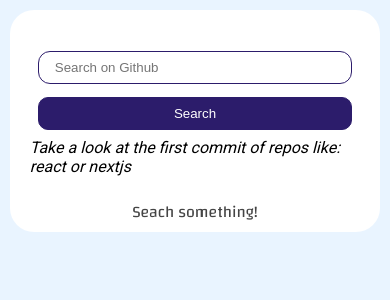
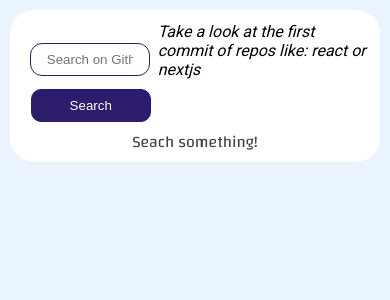
Before and after one commit to SebastianBranda/first-commit-github, a React (Create React App) app: page / in a window 390 px wide. Shown: the top 300 px of the page. Built offline with nearby package versions, Linux system fonts and the light colour scheme.

Commit message:
style on mobile and links

```diff
--- a/src/App.css
+++ b/src/App.css
@@ -19,7 +19,7 @@ body {
 }
 
 div {
-  margin: 10px;
+  margin: 2px;
   /* border: 1px solid black; */
 }
 
@@ -74,11 +74,13 @@ form button {
   display: flex;
   flex-direction: row;
   flex-wrap: wrap;
+  width: 100%;
 }
 
 .card {
   margin: 10px auto;
   padding: 16px;
+  min-width: 350px;
   width: 100%;
   border: 1px solid #2C1C6B;
   border-radius: 1.5rem;
@@ -112,15 +114,28 @@ form button {
   color: goldenrod;
 }
 
-.d-flex-row {
+.more-info {
+  display: flex;
+  flex-direction: row;
+  align-items: stretch;
+  justify-content: space-between;
+}
+
+.repo-stars {
   display: flex;
   flex-direction: row;
   align-items: center;
-  justify-content: space-between;
+}
+
+.more-info a {
+  display: flex;
+  align-items: center;
 }
 
 .more-info button {
   padding: 0.5rem 1rem;
+  height: 100%;
+  margin-left: 2px;
   background-color: #2C1C6B;
   color: #fff;
   border: 1px solid #2C1C6B;
--- a/src/components/RepoCard.jsx
+++ b/src/components/RepoCard.jsx
@@ -21,7 +21,7 @@ const RepoCard = ({ data }) => {
                 <a href={data.homepage} target="_blank" rel="noopener noreferrer">{data.homepage}</a>
             </p>
 
-            <div className='more-info d-flex-row'>
+            <div className='more-info'>
                 <p><IconStar /> Stars: {data.stargazers_count}</p>
 
                 <Link to="/first-commit">
--- a/src/pages/FirstCommitPage.jsx
+++ b/src/pages/FirstCommitPage.jsx
@@ -59,8 +59,8 @@ const FirstCommit = () => {
                     </p>
                     <p><span>Message:  </span> {firstCommit.commit.message}</p>
 
-                    <div className='d-flex-row more-info'>
-                        <span className='d-flex-row'>
+                    <div className='more-info'>
+                        <span className='repo-stars'>
                             <IconStar />
                             {repo.stargazers_count}
                         </span>
```
